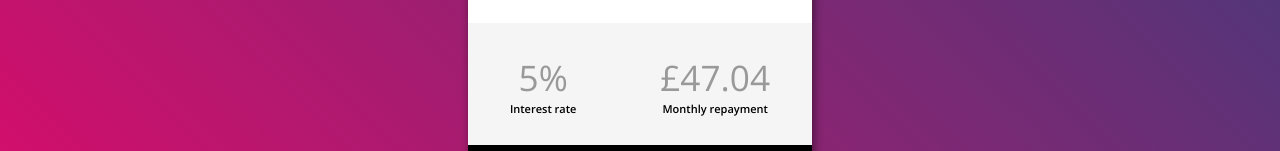
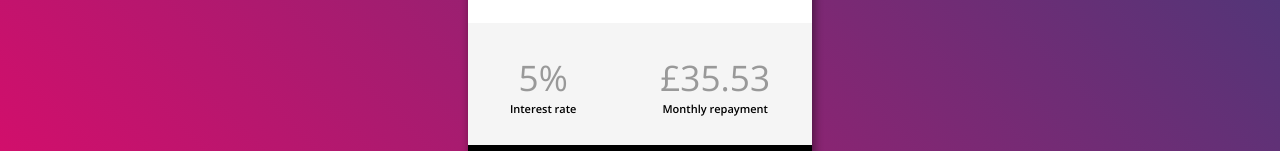
Before and after one commit to frank-mck/loan-calculator-ts-react, a React (Create React App) app: page / in a window 1280 px wide. Shown: the part 377-528 px from the top of the page. Built offline with nearby package versions, Linux system fonts and the light colour scheme.

Commit message:
fix: interest

```diff
--- a/src/components/Interest/Interest.tsx
+++ b/src/components/Interest/Interest.tsx
@@ -18,7 +18,7 @@ export const Interest: React.FC<any> = ({ years, borrowing }) => {
 
   const getMonthlyPayments = (): number => {
     let numOfPayments = 12 * years * 0.1 / 2;
-    let interest = 28.6 * 0.01
+    let interest = getInterestRate() * 0.01
     return borrowing * (interest/12)*Math.pow((1+interest/12), numOfPayments) / (Math.pow((1+interest/12), numOfPayments) -1);
   }
 
```
